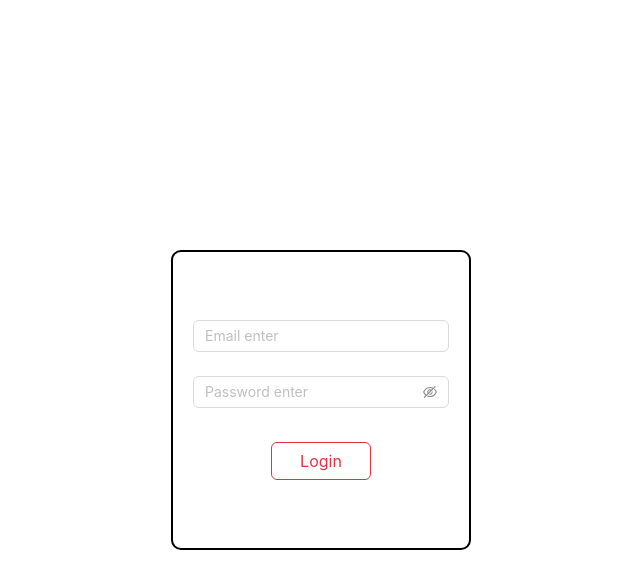
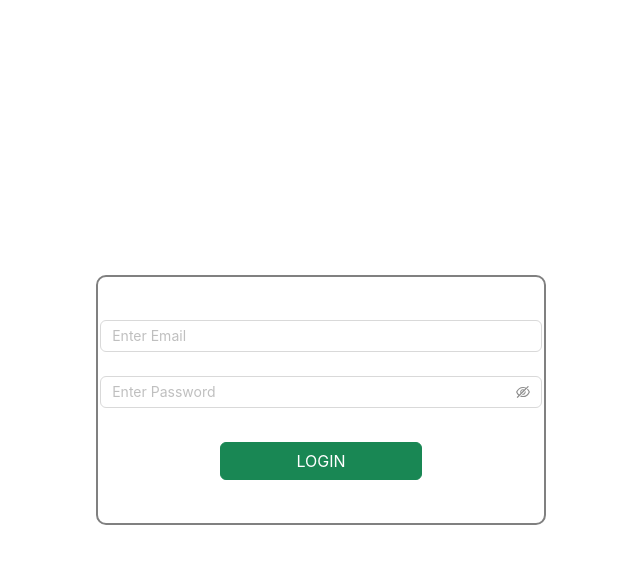
Before and after one commit to sakshi1320/videoplayer, a React (Create React App) app: page / in a window 1280 px wide. Both pictures are taken after a click on the item "SignIn". Shown: the top 588 px of the page, without its empty margins (319-959 px from the left). Built offline with nearby package versions, Linux system fonts and the light colour scheme.

Commit message:
css done

```diff
--- a/src/LandingPage/LoginCompStyle.css
+++ b/src/LandingPage/LoginCompStyle.css
@@ -1,13 +1,13 @@
 .signin-box {
-  padding: 20px;
+  padding: 10px;
   background-color: white;
-  border: 2px solid black;
+  border: 2px solid gray;
   border-radius: 10px;
   display: flex;
   justify-content: center;
   align-items: center;
-  height: 300px;
-  width: 300px;
+  height: 250px;
+  /* width: 300px; */
 }
 .lable {
   padding-top: 30px;
--- a/src/LandingPage/LoginComponent.jsx
+++ b/src/LandingPage/LoginComponent.jsx
@@ -84,20 +84,28 @@ export function Login() {
         className="container-fluid d-flex justify-content-center align-items-center"
         style={{ height: "100vh" }}
       >
-        <div className="signin-box">
+        <div className="signin-box" style={{ width: "450px" }}>
           <Form form={form} onFinish={SubmitHandler}>
-            <Form.Item name="Email" rules={[{ required: true, message: "Email is required" }]}>
-              <Input placeholder="Email enter" />
+            <Form.Item
+              name="Email"
+              rules={[{ required: true, message: "Email is required" }]}
+              style={{ width: "50ch" }}
+            >
+              <Input placeholder="Enter Email" />
             </Form.Item>
             <Form.Item
               name="Password"
               rules={[{ required: true, message: "Password is required" }]}
             >
-              <Input.Password placeholder="Password enter" />
+              <Input.Password placeholder="Enter Password" />
             </Form.Item>
             <div className="d-flex justify-content-center align-items-center">
-              <button type="submit" className="btn btn-outline-danger">
-                Login
+              <button
+                type="submit"
+                className="btn btn-success"
+                style={{ width: "20ch", fontWeight: "400" }}
+              >
+                LOGIN
               </button>
             </div>
           </Form>
```
